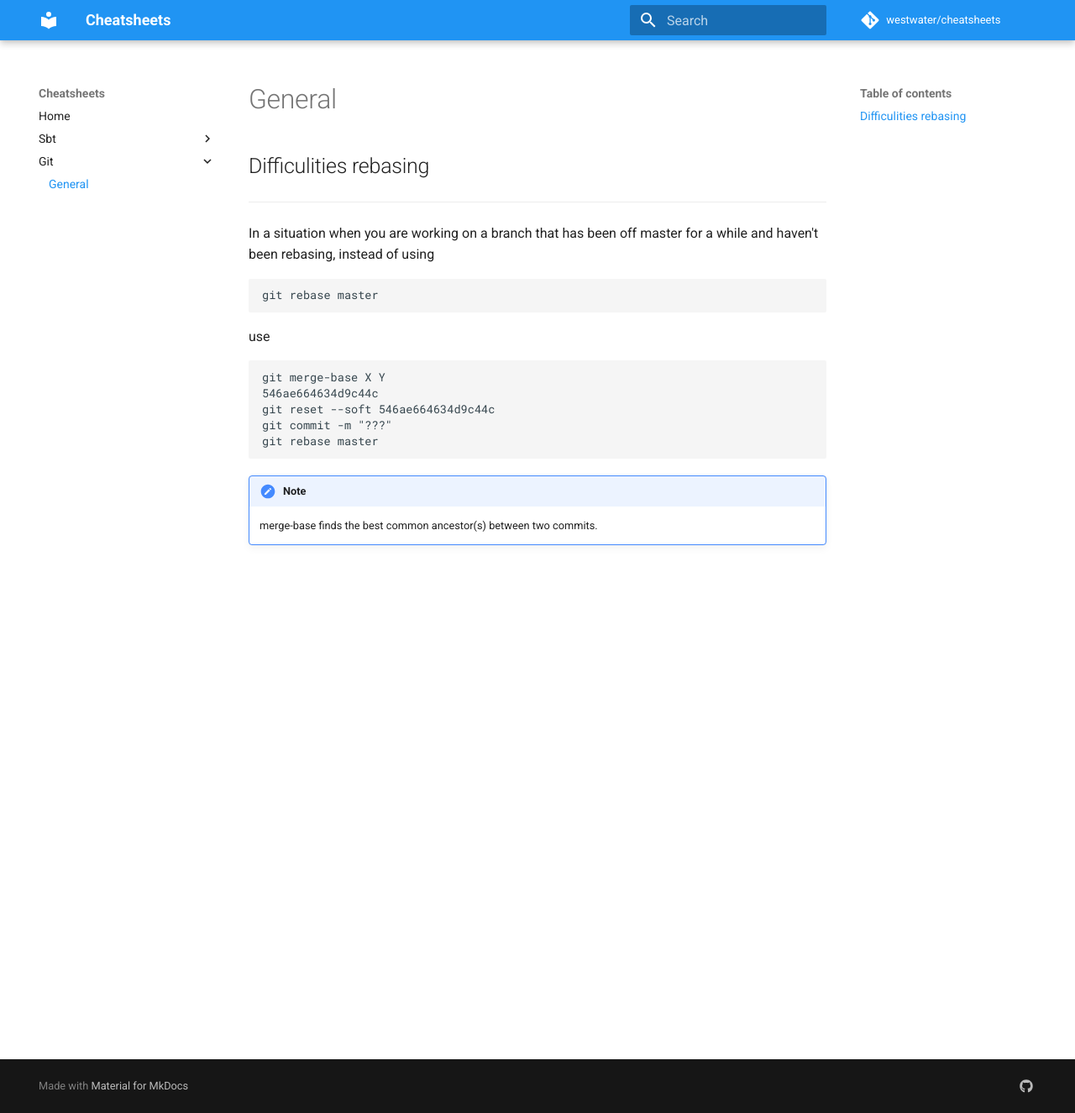
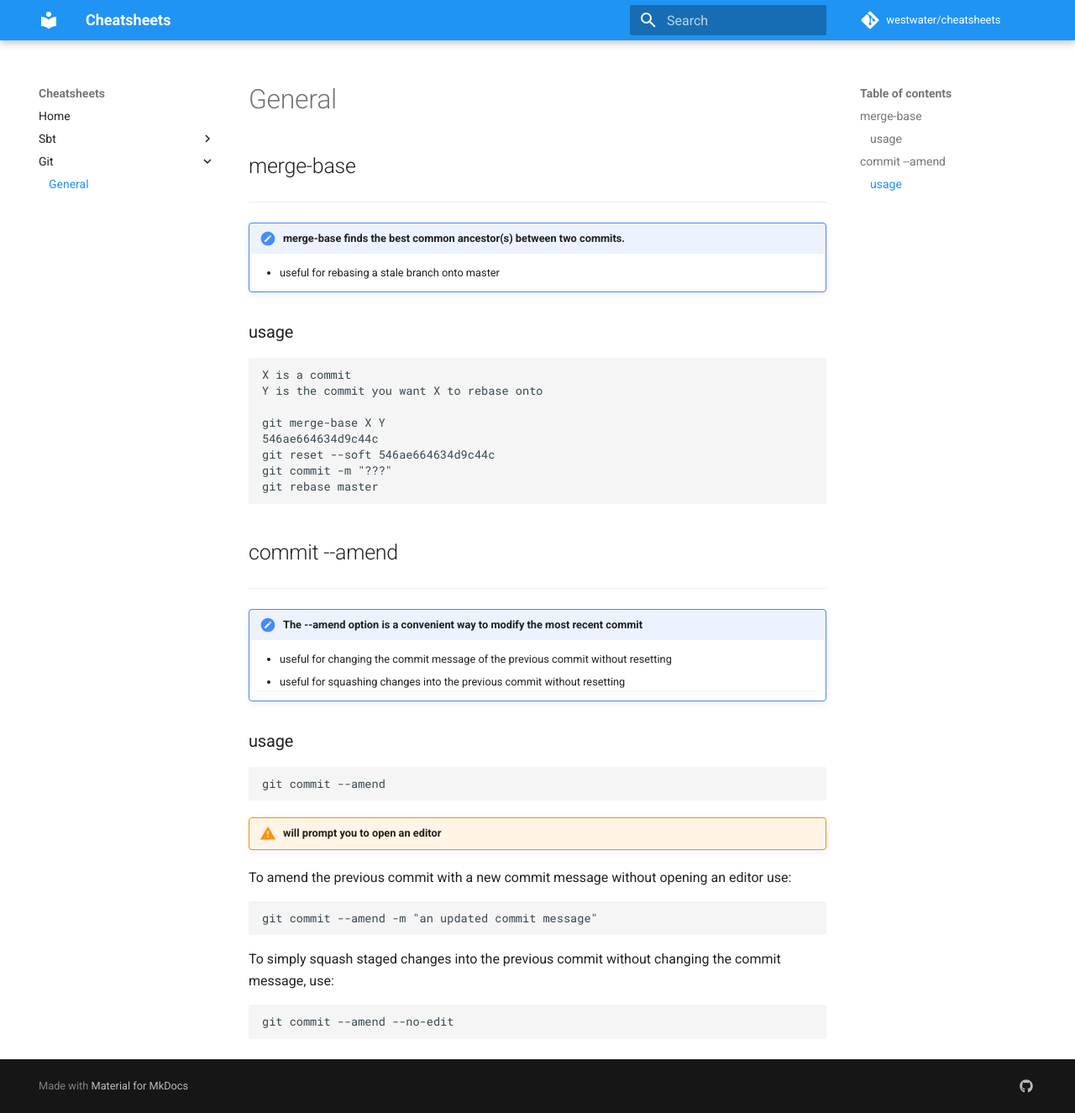
Before and after one commit to westwater/cheatsheets, an MkDocs documentation site: the page built from docs/git/general.md, in a window 1280 px wide and 1325 px high. Shown: the whole window at 84% size. Built offline with MkDocs 1.6.1 and Material for MkDocs 9.7.7, drawn with Linux system fonts in a browser that asks for light colours; comment, search, counter and statistics services are not loaded; old or Windows-style settings are respelled for this version of MkDocs.

Commit message:
edited git merge-base and added git commit --amend

```diff
--- a/docs/git/general.md
+++ b/docs/git/general.md
@@ -1,13 +1,16 @@
 # General
 
-## Difficulities rebasing
+## merge-base
 ___
 
-In a situation when you are working on a branch that has been off master for a while and haven't been rebasing, instead of using
+!!! note "merge-base finds the best common ancestor(s) between two commits."
 
-	git rebase master
+	- useful for rebasing a stale branch onto master
 
-use
+### usage
+
+	X is a commit
+	Y is the commit you want X to rebase onto
 
 	git merge-base X Y
 	546ae664634d9c44c
@@ -15,5 +18,24 @@ use
 	git commit -m "???"
 	git rebase master
 
-!!! note
-    merge-base finds the best common ancestor(s) between two commits.
+## commit --amend
+___
+
+!!! note "The --amend option is a convenient way to modify the most recent commit"
+
+	- useful for changing the commit message of the previous commit without resetting
+	- useful for squashing changes into the previous commit without resetting
+
+### usage
+
+	git commit --amend
+
+!!! warning "will prompt you to open an editor"
+
+To amend the previous commit with a new commit message without opening an editor use:
+
+	git commit --amend -m "an updated commit message"
+
+To simply squash staged changes into the previous commit without changing the commit message, use:
+
+	git commit --amend --no-edit
```
